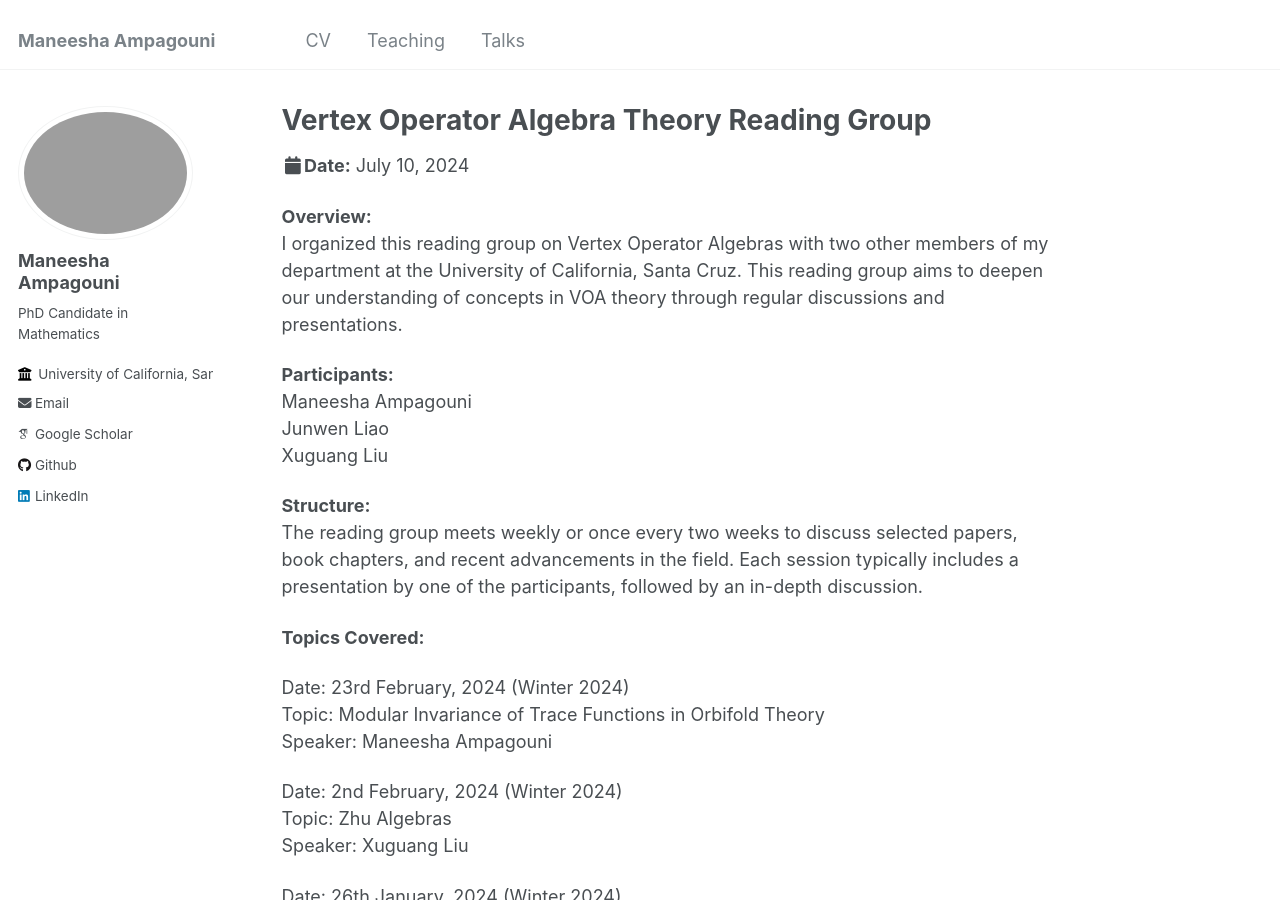
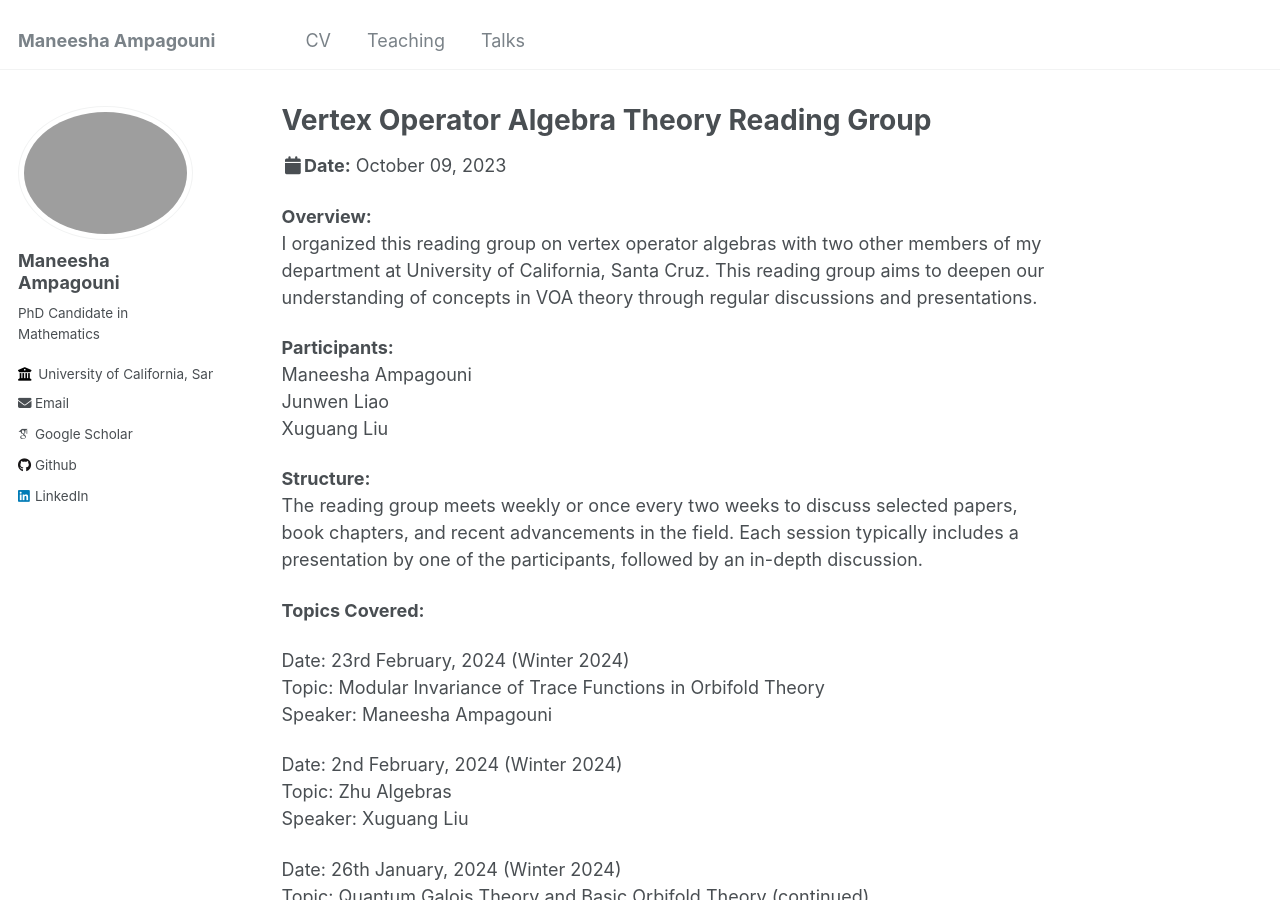
Before and after one commit to ManeeshaAmpagouni/maneeshaampagouni.github.io, a Jekyll site: the page built from _talks/VOA Reading Group.md, in a window 1280 px wide and 900 px high. Built offline with Jekyll 4.4.1, drawn with Linux system fonts in a browser that asks for light colours; some web fonts are replaced.

Commit message:
Update to talks

```diff
--- a/_talks/VOA Reading Group.md
+++ b/_talks/VOA Reading Group.md
@@ -4,11 +4,11 @@ collection: talks
 type: "Reading Group"
 permalink: /talks/VOA Reading Group
 Where: "UC Santa Cruz"
-When: Winter 2024
+date: 2023-10-09
 ---
 
 **Overview:**  <br>
-I organized this reading group on Vertex Operator Algebras with two other members of my department at the University of California, Santa Cruz. This reading group aims to deepen our understanding of concepts in VOA theory through regular discussions and presentations.
+I organized this reading group on vertex operator algebras with two other members of my department at University of California, Santa Cruz. This reading group aims to deepen our understanding of concepts in VOA theory through regular discussions and presentations.
 
 **Participants:**  <br>
 Maneesha Ampagouni  <br>
```
Also changed, not shown: _talks/Monstrous Moonshine.md (+1 -1 lines).
